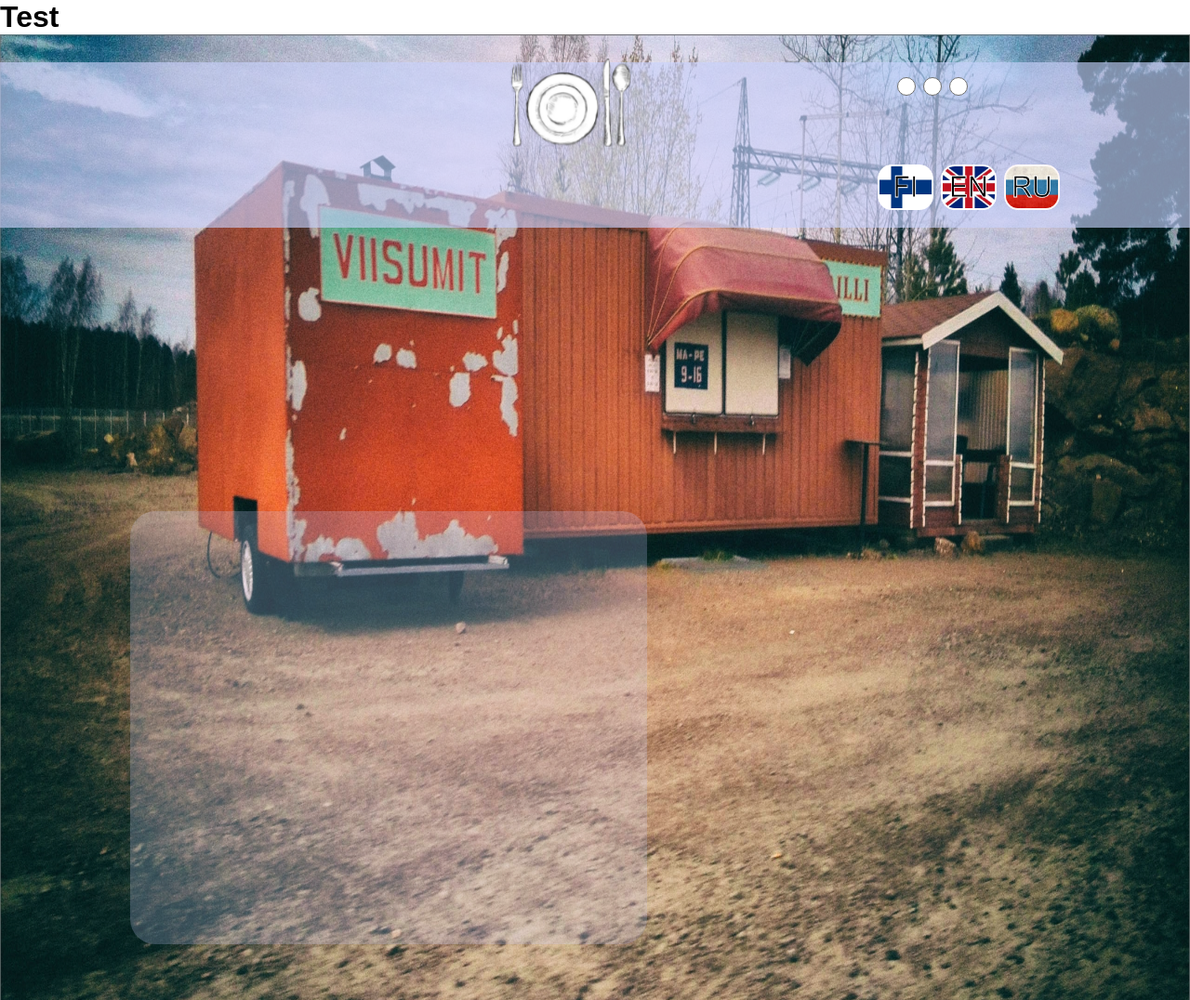
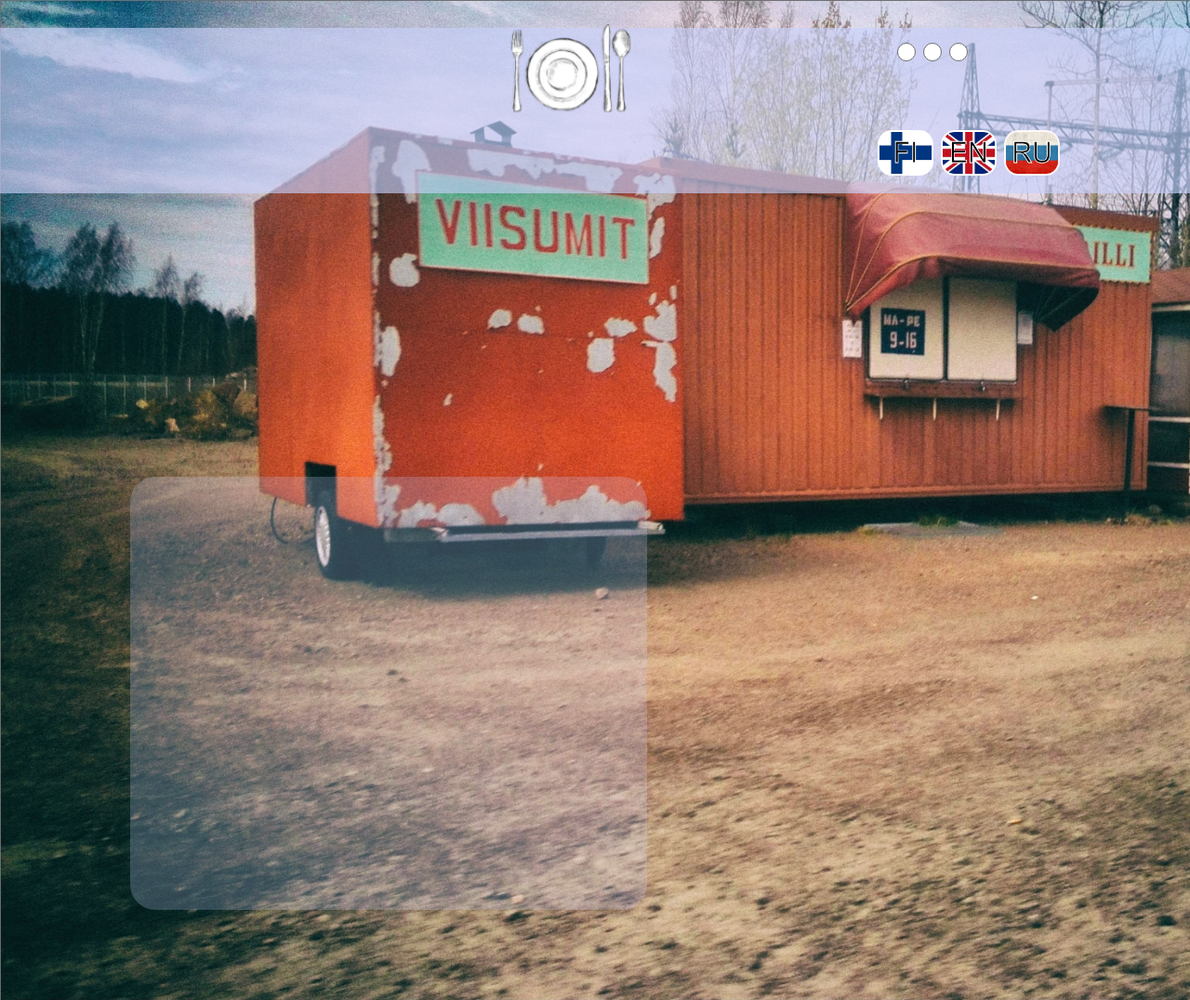
Before and after one commit to RikSagara1990/Sataman, a PHP site: page /index.php?lan=ru in a window 1280 px wide; the page is wider, and only the part inside the window is pictured. Shown: the top 1076 px of that part at 93% size. Run offline with PHP 8.4, Linux system fonts and the light colour scheme; data that the repository does not hold is empty.

Commit message:
repeat .css
repeat .css

```diff
--- a/index.php
+++ b/index.php
@@ -10,13 +10,12 @@
 <html>
 <head>
     <meta http-equiv="Content-Type" content="text/html; charset=UTF-8" />
-    <h1>Test</h1>
-
+    <meta name="viewport" content="width=device-width, initial-scale=1.0">
+    <meta http-equiv="X-UA-Compatible" content="ie=edge">
     <meta name="keywords" content="maukas fastfood food grill grilli ruoka cafe еда кафе гриль вкусно nice" />
     <meta name="description" content="Haminan sataman kahvilassa voimme maistua ja edullista välipalaa.Cafe in the port of Hamina, we can tasty and inexpensive snack.Кафе в порту Hamina, у нас можно вкусно и недорого перекусить." />
     <link href="style.css" rel="stylesheet" type="text/css">
     <link href="img/icon2.ico" rel="shortcut icon" type="image/x-icon" />
-
     <title><?php
     require_once "functions/getdata.php";
     $valuevariable  = get_value($language);
--- a/style.css
+++ b/style.css
@@ -110,6 +110,12 @@
 
 #containerchangelanguage #Selectedlanguage #language .iconlanguage img:hover {
      transform: scale(1.3,1.3);}
+
+/* Styles for maincontainer */
+
+#maincontainer {
+    min-width: 1672px;
+}
 
 /*Style for header*/
 header {
```
